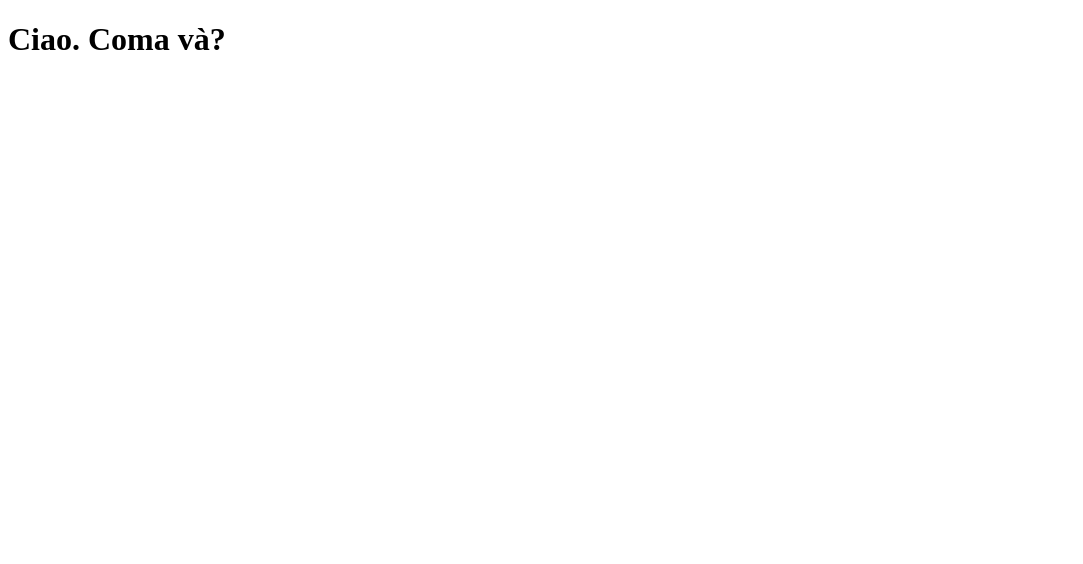
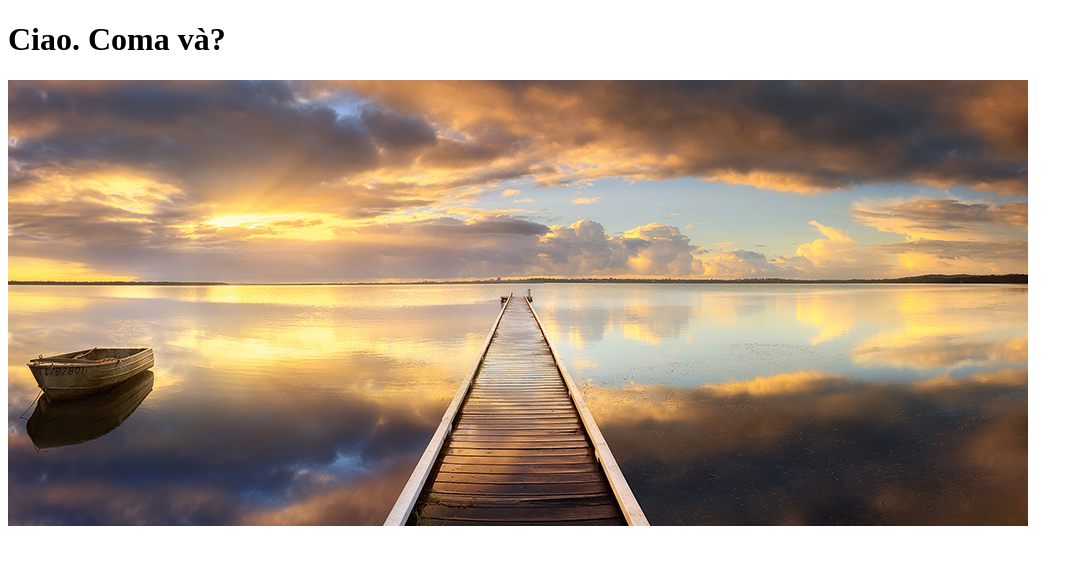
Before and after one commit to davidecaputo/vue-hello, a plain HTML site: page index.html in a window 1280 px wide. Shown: the whole page, without its empty margins (0-1083 px from the left). Drawn offline with nearby package versions, Linux system fonts and the light colour scheme.

Commit message:
Add image

```diff
--- a/index.html
+++ b/index.html
@@ -9,6 +9,7 @@
 <body>
     <div id="app">
         <h1>{{title}}</h1>
+        <img :src="image" alt="image">
     </div>
 
 
--- a/js/script.js
+++ b/js/script.js
@@ -3,7 +3,8 @@ const {createApp} = Vue;
 createApp({
     data(){
         return{
-            title: 'Ciao. Coma và?'
+            title: 'Ciao. Coma và?',
+            image: './img/Image.jpg'
         }
     }
 }).mount('#app');
```
Also changed, not shown: img/Image.jpg (added).
